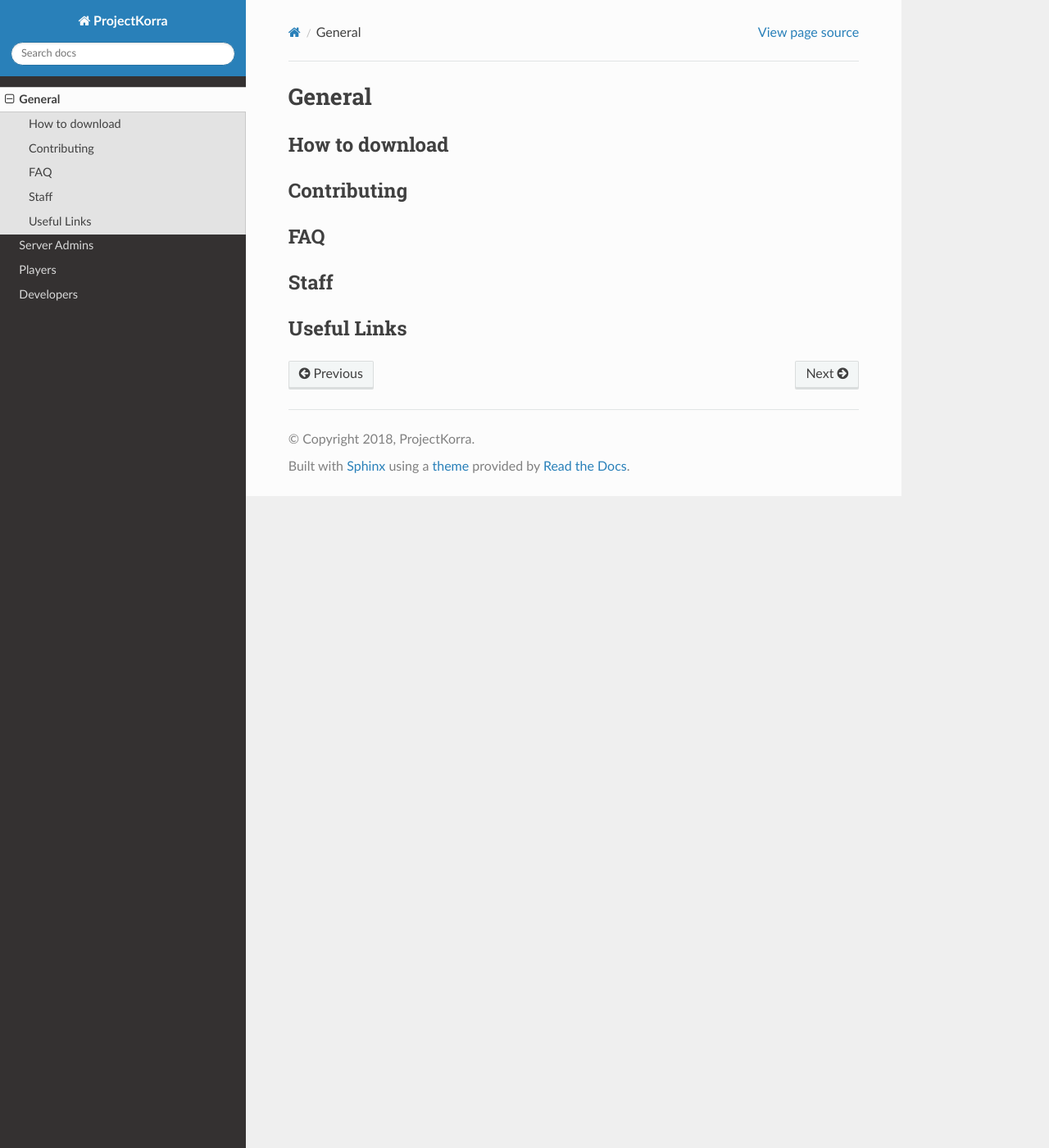
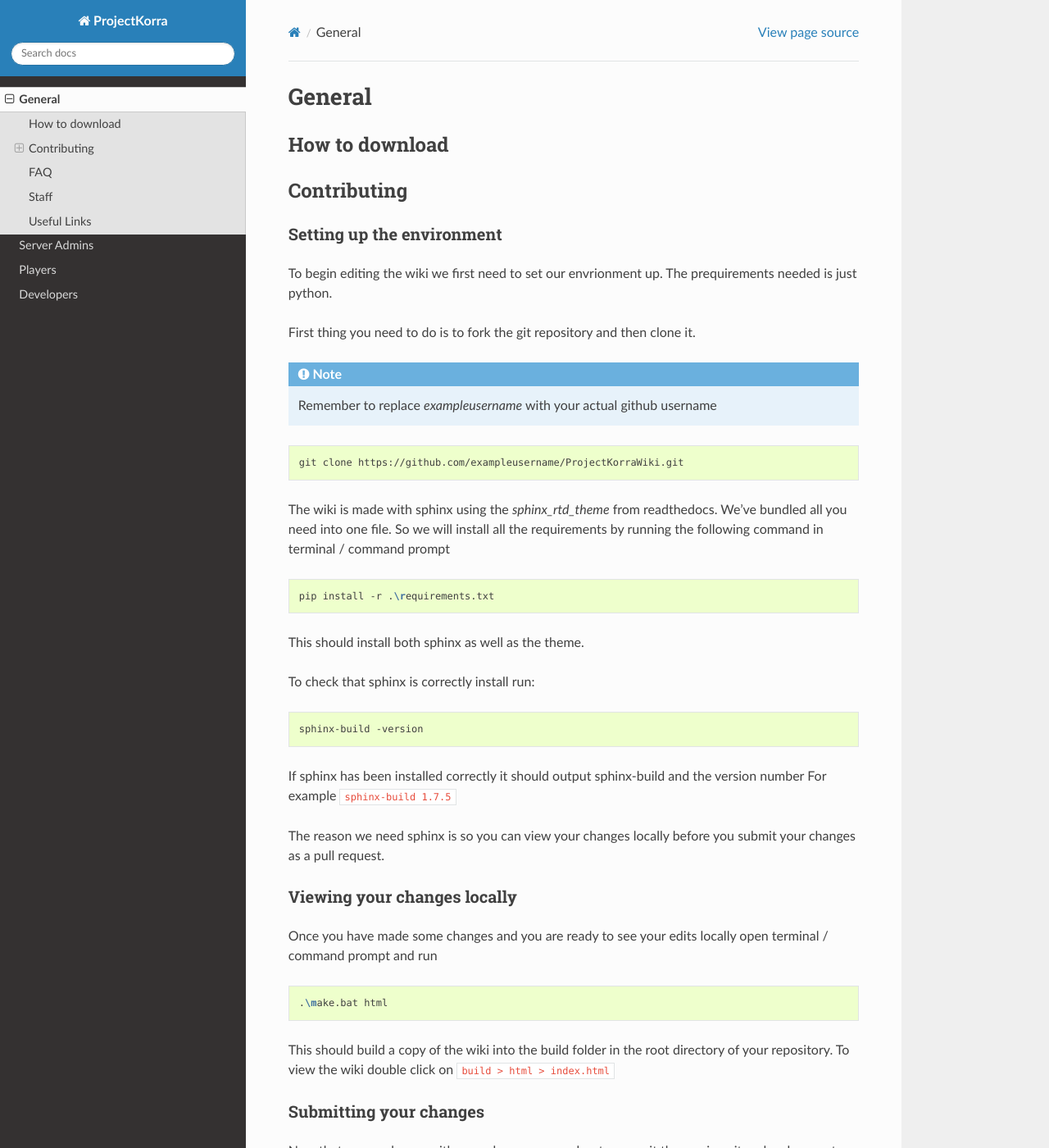
Before and after one commit to ProjectKorra/ProjectKorraWiki, a Sphinx documentation site: the page built from source/general/index.rst, in a window 1280 px wide and 1400 px high. Shown: the whole window at 82% size. Built offline with Sphinx 7.4.7 and the Read the Docs theme 2.0.0, drawn with Linux system fonts in a browser that asks for light colours; some of the changed text lies outside the part shown.

Commit message:
Complete basic contributing section

```diff
--- a/source/general/index.rst
+++ b/source/general/index.rst
@@ -8,6 +8,66 @@
 Contributing
 ============
 
+Setting up the environment
+--------------------------
+
+To begin editing the wiki we first need to set our envrionment up. The prequirements needed is just python.
+
+First thing you need to do is to fork the git repository and then clone it.
+
+.. note:: Remember to replace *exampleusername* with your actual github username
+
+.. code:: bash
+
+    git clone https://github.com/exampleusername/ProjectKorraWiki.git
+
+The wiki is made with sphinx using the *sphinx_rtd_theme* from readthedocs. We've bundled all you need into one file.
+So we will install all the requirements by running the following command in terminal / command prompt
+
+.. code:: bash
+
+    pip install -r .\requirements.txt
+
+This should install both sphinx as well as the theme.
+
+To check that sphinx is correctly install run:
+
+.. code:: bash
+
+    sphinx-build -version
+
+If sphinx has been installed correctly it should output sphinx-build and the version number For example ``sphinx-build 1.7.5``
+
+The reason we need sphinx is so you can view your changes locally before you submit your changes as a pull request.
+
+Viewing your changes locally
+----------------------------
+
+Once you have made some changes and you are ready to see your edits locally open terminal / command prompt and run
+
+.. code:: bash
+
+    .\make.bat html
+
+This should build a copy of the wiki into the build folder in the root directory of your repository.
+To view the wiki double click on ``build > html > index.html``
+
+Submitting your changes
+-----------------------
+
+Now that you are happy with your changes remember to commit them using git and make sure to put a discriptive message indicating what you have done.
+If you are fixing/completing an issue please also reference the issue number in your commit message.
+
+Now you are ready to make a pull request so go ahead and create one `here <https://github.com/ProjectKorra/ProjectKorraWiki/compare>`_.
+
+Remember to select compare across forks as shown in the screenshot below
+
+.. image:: /_static/images/contributing_pr_1.png
+
+Once you are ready and all happy hit *Create pull request*
+
+.. note:: TODO:// More screenshots need to be placed here.
+
 FAQ
 ===
 
```
Also changed, not shown: source/_static/images/contributing_pr_1.png (added).
